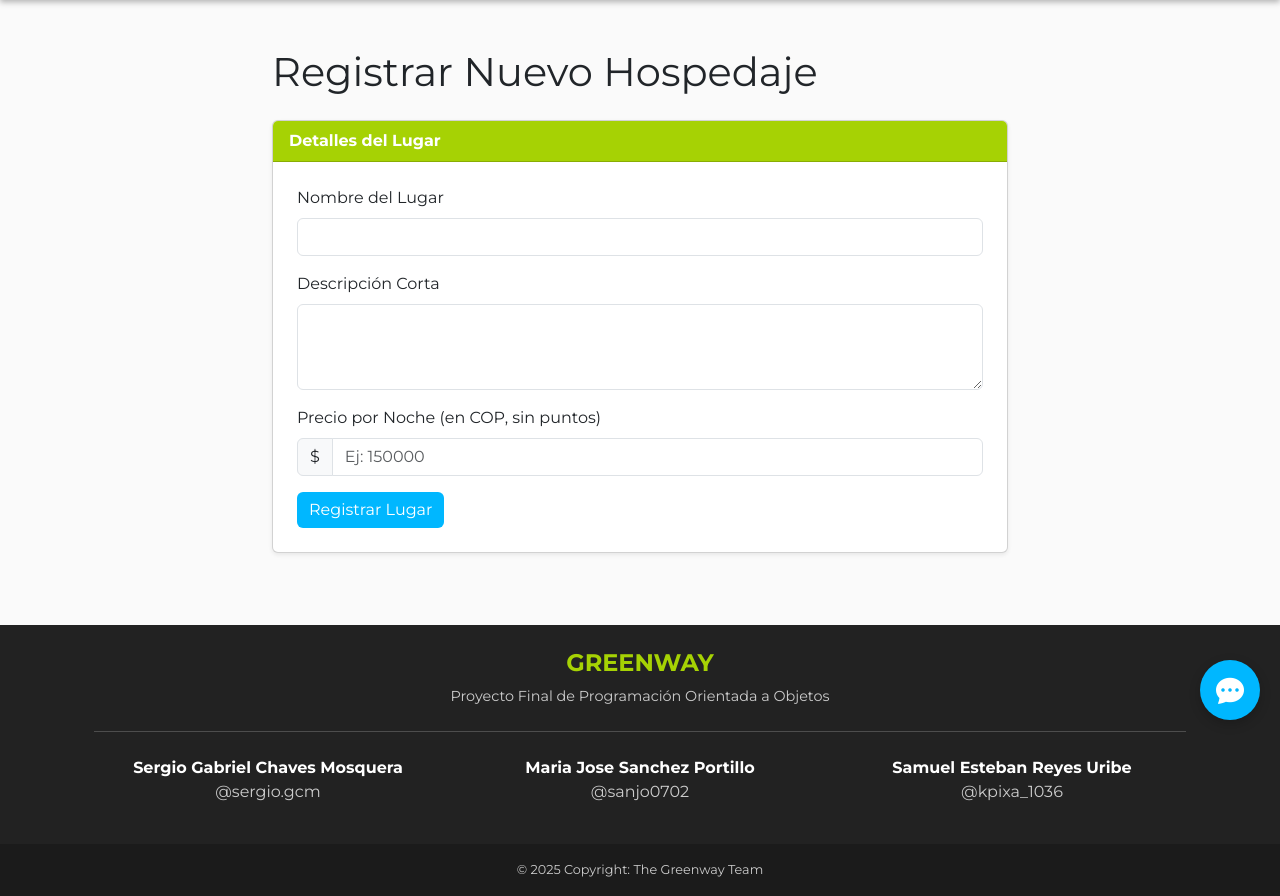
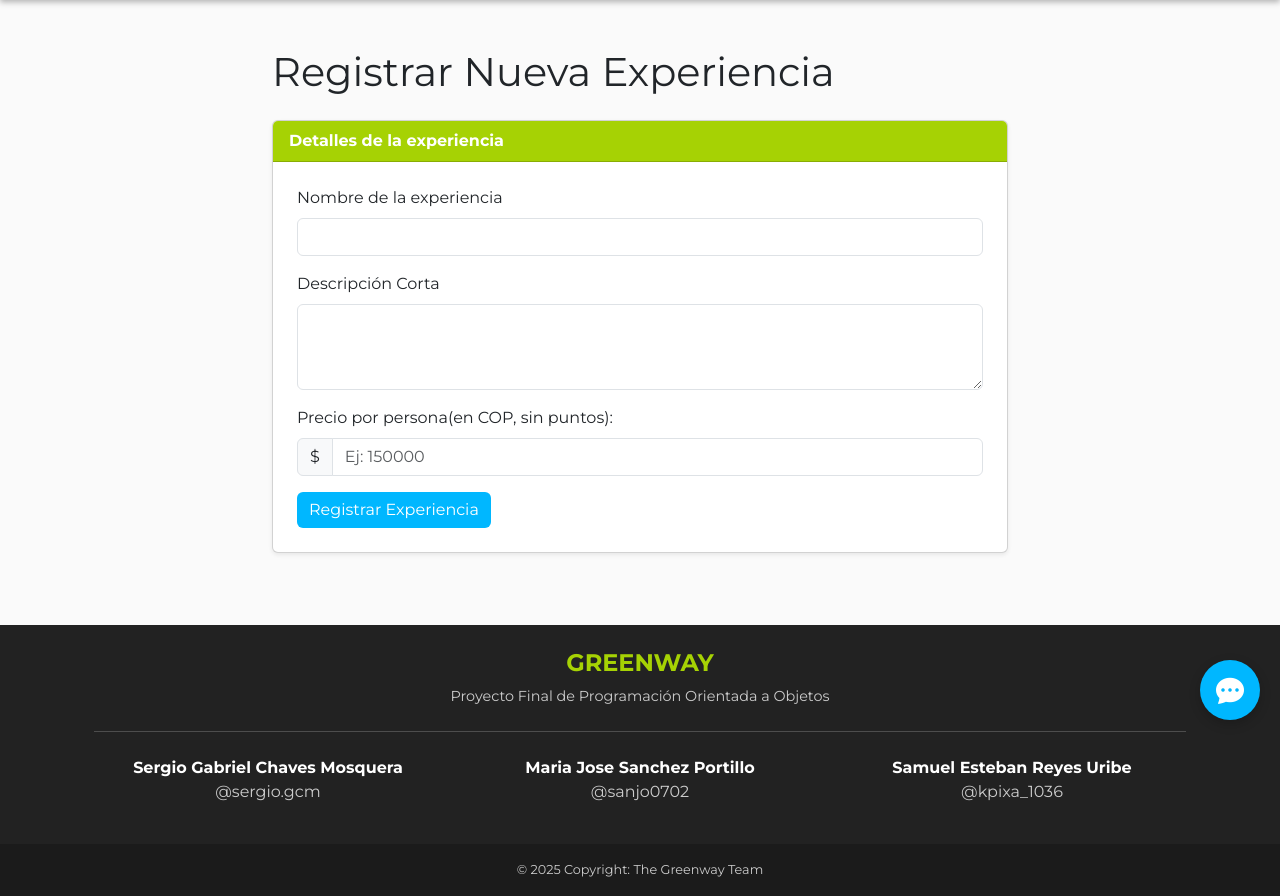
Before and after one commit to sechaves/CRUD-Firebase-Greenway, a Flask app: page /crear-lugar in a window 1280 px wide. Shown: the part 60-956 px from the top of the page. Run offline with Flask 3, Linux system fonts and the light colour scheme; the visitor is signed in with stand-in values (Sample User, id 1); parts of the project's set-up code (start-up, migrations or seed data) failed here and were passed over.

Commit message:
Renombre a Experiencias

```diff
--- a/app/templates/base.html
+++ b/app/templates/base.html
@@ -198,7 +198,7 @@
                         <!-- ================================== -->
                         <!-- ¡¡LINK DE NAVEGACIÓN CORREGIDO!! -->
                         <!-- ================================== -->
-                        <li class="nav-item"><a class="nav-link" href="{{ url_for('alojamientos') }}">Experiencias</a></li>
+                        <li class="nav-item"><a class="nav-link" href="{{ url_for('experiencias') }}">Experiencias</a></li>
 
                         <!-- Lógica de Roles -->
                         {% if session.role == 'admin' %}
--- a/app/templates/crear_lugar.html
+++ b/app/templates/crear_lugar.html
@@ -2,7 +2,7 @@
 {% extends "base.html" %}
 
 <!-- Define el título de la página -->
-{% block title %}Registrar Hospedaje{% endblock %}
+{% block title %}Registrar Experiencia{% endblock %}
 
 {% block styles %}
 <style>
@@ -21,12 +21,12 @@
     <div class="row justify-content-center">
         <div class="col-md-8">
 
-            <h1 class="mb-4">Registrar Nuevo Hospedaje</h1>
+            <h1 class="mb-4">Registrar Nueva Experiencia</h1>
 
             <!-- Formulario para crear el lugar -->
             <div class="card shadow-sm mb-4">
                 <div class="card-header">
-                    Detalles del Lugar
+                    Detalles de la experiencia
                 </div>
                 <div class="card-body p-4">
                     <!--
@@ -36,7 +36,7 @@
                     <form action="{{ url_for('crear_lugar_submit') }}" method="POST">
 
                         <div class="mb-3">
-                            <label for="nombre" class="form-label">Nombre del Lugar</label>
+                            <label for="nombre" class="form-label">Nombre de la experiencia</label>
                             <input type="text" class="form-control" id="nombre" name="nombre" required>
                         </div>
 
@@ -46,7 +46,7 @@
                         </div>
 
                         <div class="mb-3">
-                            <label for="precio" class="form-label">Precio por Noche (en COP, sin puntos)</label>
+                            <label for="precio" class="form-label">Precio por persona(en COP, sin puntos):</label>
                             <div class="input-group">
                                 <span class="input-group-text">$</span>
                                 <input type="number" class="form-control" id="precio" name="precio" placeholder="Ej: 150000" required>
@@ -62,7 +62,7 @@
                         </div>
                         -->
 
-                        <button type="submit" class="btn btn-primary" style="background-color: var(--greenway-accent); border: none;">Registrar Lugar</button>
+                        <button type="submit" class="btn btn-primary" style="background-color: var(--greenway-accent); border: none;">Registrar Experiencia</button>
 
                     </form>
                 </div>
--- a/domain/openai_chatbot.py
+++ b/domain/openai_chatbot.py
@@ -41,7 +41,7 @@ class GreenwayChatbot:
         3.  **Longitud:** Mantén tus respuestas cortas y amigables (máximo 3 frases). Es un chat.
         4.  **NO INVENTES:** Si te preguntan por precios, disponibilidad, cómo reservar, o fechas específicas, **nunca debes inventar una respuesta**.
             En su lugar, debes dirigir al usuario a la sección correcta de la app.
-            - Ejemplo: "¡Claro! Puedes ver todos los precios y la disponibilidad en tiempo real en nuestra sección de 'Alojamiento'."
+            - Ejemplo: "¡Claro! Puedes ver todos los precios y la disponibilidad en tiempo real en nuestra sección de 'Experiencias'."
             - Ejemplo: "Para reservar, solo tienes que ir a la sección de 'Reservas' y seguir los pasos. ¡Es muy fácil!"
         5.  **LIMITA EL TEMA:** Si el usuario te pregunta por algo que no tiene NADA que ver (ej. "Quién ganó el mundial?" (aunque haya sido el goat messi) o "Receta de lasaña"),
             debes responder amablemente que solo estás aquí para hablar de Greenway y ecoturismo.
--- a/main.py
+++ b/main.py
@@ -210,32 +210,32 @@ def reset_password_request():
 @login_required
 def home():
     try:
-        all_hospedajes_data = db.child("hospedajes").get().val()
-        hospedajes_list = []
-        if all_hospedajes_data:
-            for lugar_id, lugar_info in all_hospedajes_data.items():
+        all_experiencias_data = db.child("experiencias").get().val()
+        experiencias_list = []
+        if all_experiencias_data:
+            for lugar_id, lugar_info in all_experiencias_data.items():
                 lugar_info['id'] = lugar_id
-                hospedajes_list.append(lugar_info)
+                experiencias_list.append(lugar_info)
 
-        return render_template('home.html', session=session, hospedajes=hospedajes_list)
+        return render_template('home.html', session=session, experiencias=experiencias_list)
     except Exception as e:
-        print(f"Error cargando hospedajes para home: {e}")
-        return render_template('home.html', session=session, hospedajes=[])
+        print(f"Error cargando experiencias para home: {e}")
+        return render_template('home.html', session=session, experiencias=[])
 
-@app.route('/alojamientos')
+@app.route('/experiencias')
 @login_required
-def alojamientos():
+def experiencias():
     try:
-        all_hospedajes_data = db.child("hospedajes").get().val()
-        hospedajes_list = []
-        if all_hospedajes_data:
-            for lugar_id, lugar_info in all_hospedajes_data.items():
+        all_experiencias_data = db.child("experiencias").get().val()
+        experiencias_list = []
+        if all_experiencias_data:
+            for lugar_id, lugar_info in all_experiencias_data.items():
                 lugar_info['id'] = lugar_id
-                hospedajes_list.append(lugar_info)
+                experiencias_list.append(lugar_info)
 
-        return render_template('alojamientos.html', session=session, hospedajes=hospedajes_list)
+        return render_template('experiencias.html', session=session, experiencias=experiencias_list)
     except Exception as e:
-        flash(f'Error al cargar los alojamientos: {e}', 'danger')
+        flash(f'Error al cargar las experiencias: {e}', 'danger')
         return redirect(url_for('home'))
 
 @app.route('/profile')
@@ -375,7 +375,7 @@ def crear_lugar_submit():
             'imagen_url': placeholder_img
         }
 
-        nuevo_lugar = db.child("hospedajes").push(lugar_data)
+        nuevo_lugar = db.child("experiencias").push(lugar_data)
 
         flash('¡Lugar registrado con éxito!', 'success')
         return redirect(url_for('lugar_detalle', lugar_id=nuevo_lugar['name']))
@@ -389,7 +389,7 @@ def crear_lugar_submit():
 @login_required
 def lugar_detalle(lugar_id):
     try:
-        lugar_data = db.child("hospedajes").child(lugar_id).get().val()
+        lugar_data = db.child("experiencias").child(lugar_id).get().val()
 
         if not lugar_data:
             flash('Ese lugar no existe.', 'danger')
```
Also changed, not shown: app/templates/experiencias.html (renamed from app/templates/alojamientos.html, +4 -4 lines), app/templates/home.html (+4 -4 lines).
